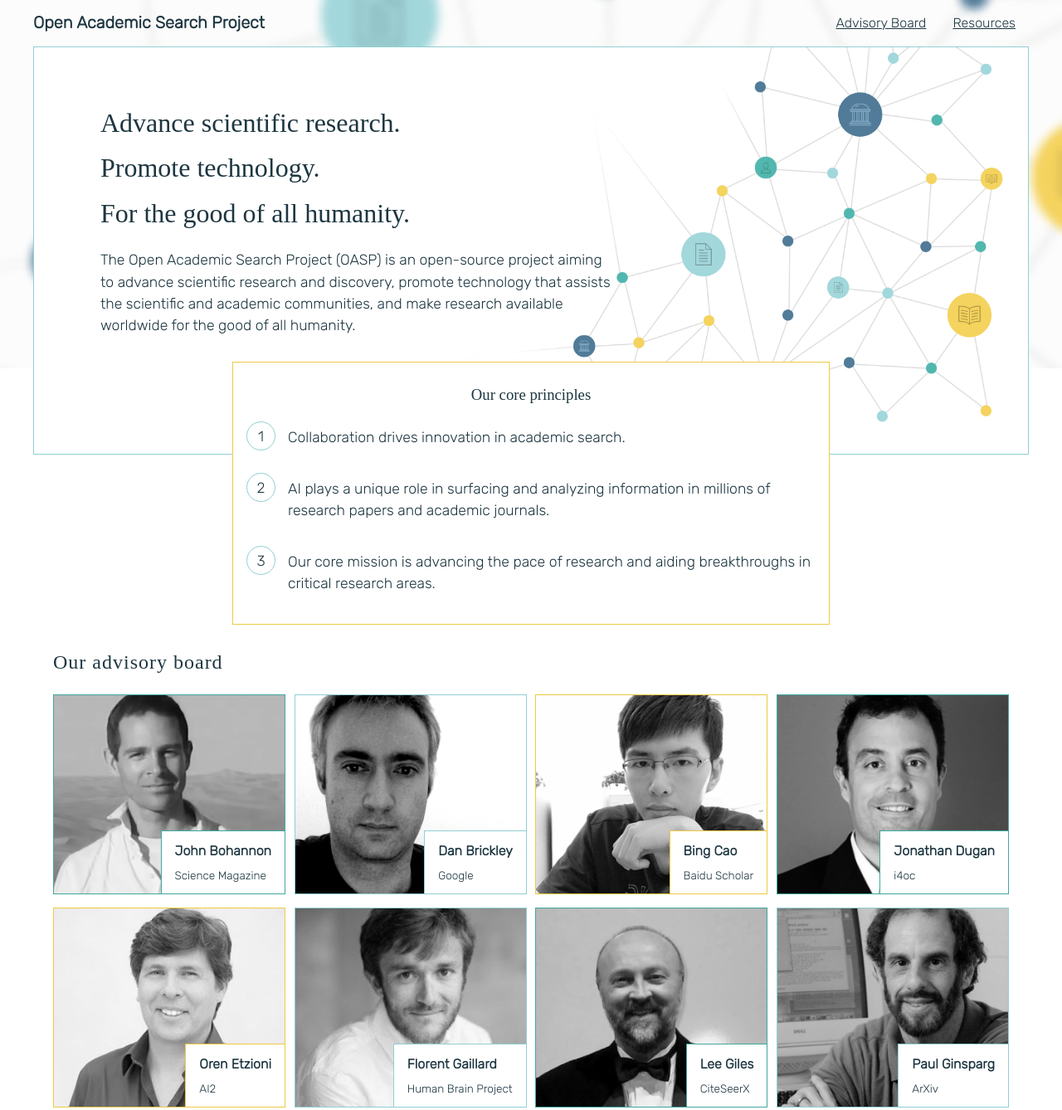
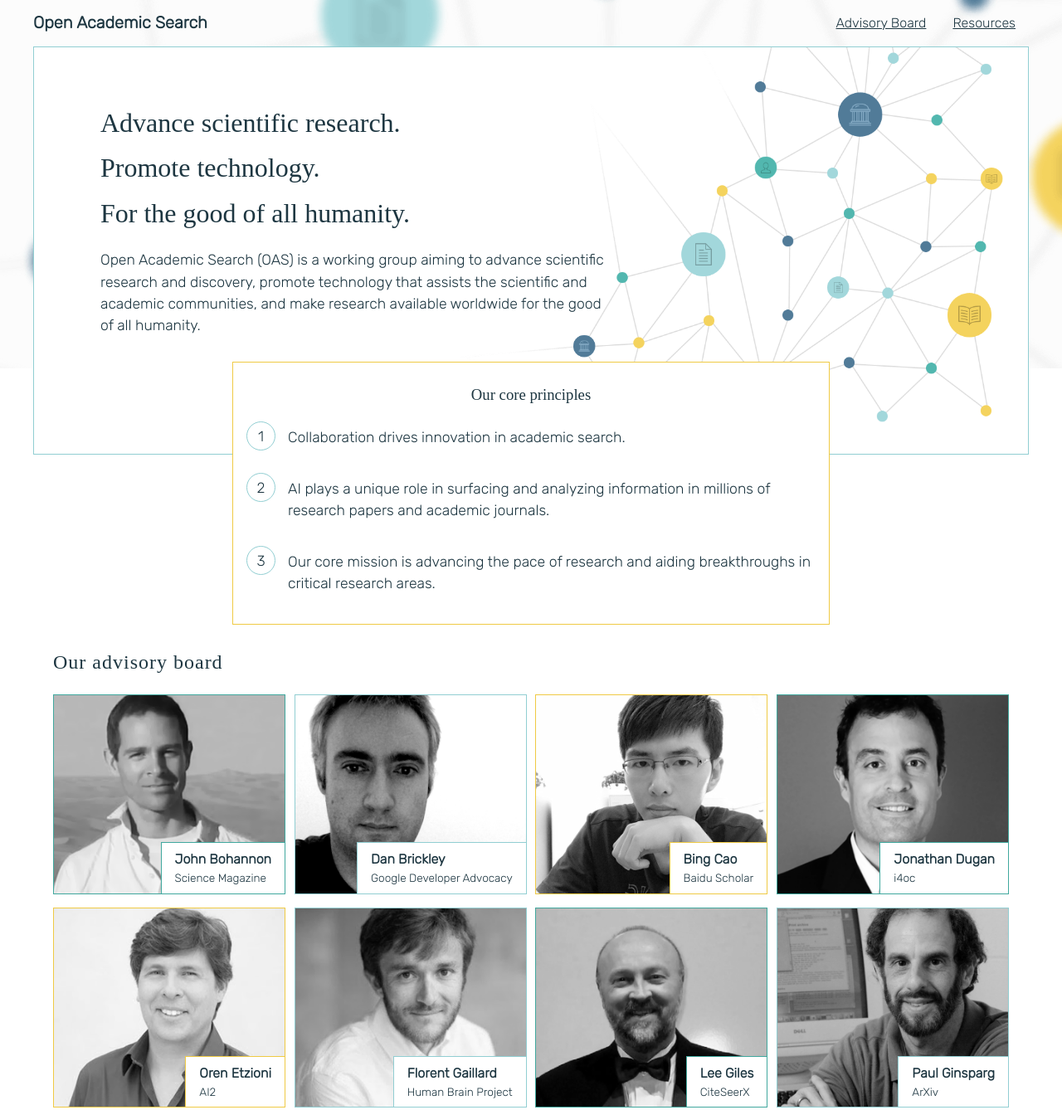
Before and after one commit to allenai/oasp-website, a website: page src/index.html in a window 1280 px wide. Shown: the top 1338 px of the page at 83% size. Drawn offline with nearby package versions, Linux system fonts and the light colour scheme; files that its build step writes are made by us from their sources; files whose address does not match are found by name; a web font is replaced by a local one.

Commit message:
update copy and dan's org (#27)

```diff
--- a/src/index.html
+++ b/src/index.html
@@ -3,13 +3,13 @@
     <meta charset="utf-8">
     <link rel="icon" href="./assets/favicon.ico" sizes="32x32">
     <meta name="viewport" content="width=device-width,initial-scale=1">
-    <title>OASP</title>
+    <title>OAS</title>
     <link rel="stylesheet" type="text/css" href="./main.css">
   </head>
   <body>
     <main class="container">
       <header class="header">
-        <h2 class="header__title">Open Academic Search Project</h2>
+        <h2 class="header__title">Open Academic Search</h2>
         <ul class="nav-list">
           <li class="nav-item"><a href="#advisory-board">Advisory Board</a></li>
           <li class="nav-item"><a href="#resources">Resources</a></li>
@@ -21,7 +21,7 @@
           Promote technology.<br/>
           For the good of all humanity.
         </h1>
-        <p class="mission__desc">The Open Academic Search Project (OASP) is an open-source project aiming to advance scientific research and discovery, promote technology that assists the scientific and academic communities, and make research available worldwide for the good of all humanity.</p>
+        <p class="mission__desc">Open Academic Search (OAS) is a working group aiming to advance scientific research and discovery, promote technology that assists the scientific and academic communities, and make research available worldwide for the good of all humanity.</p>
       </section> <!-- mission -->
       <section class="principles">
         <h3 class="principles__title">Our core principles</h3>
@@ -60,7 +60,7 @@
             <img alt="Dan Brickley" src="./assets/advisors/dan-brickley.jpg" class="advisor__pic">
             <div class="advisor__desc colorful-list__child">
               <h4 class="advisor__name">Dan Brickley</h4>
-              <p class="advisor__org">Google</p>
+              <p class="advisor__org">Google Developer Advocacy</p>
             </div>
           </div> <!-- advisor -->
           <div class="advisor colorful-list">
--- a/src/sass/mobile/advisory-board.scss
+++ b/src/sass/mobile/advisory-board.scss
@@ -25,10 +25,10 @@
 }
 
 .advisor__name {
-  line-height: 2em;
+  line-height: 1.5em;
 }
 
 .advisor__org {
-  line-height: 2em;
+  line-height: 1.5em;
   font-size: 0.85em;
 }
```
